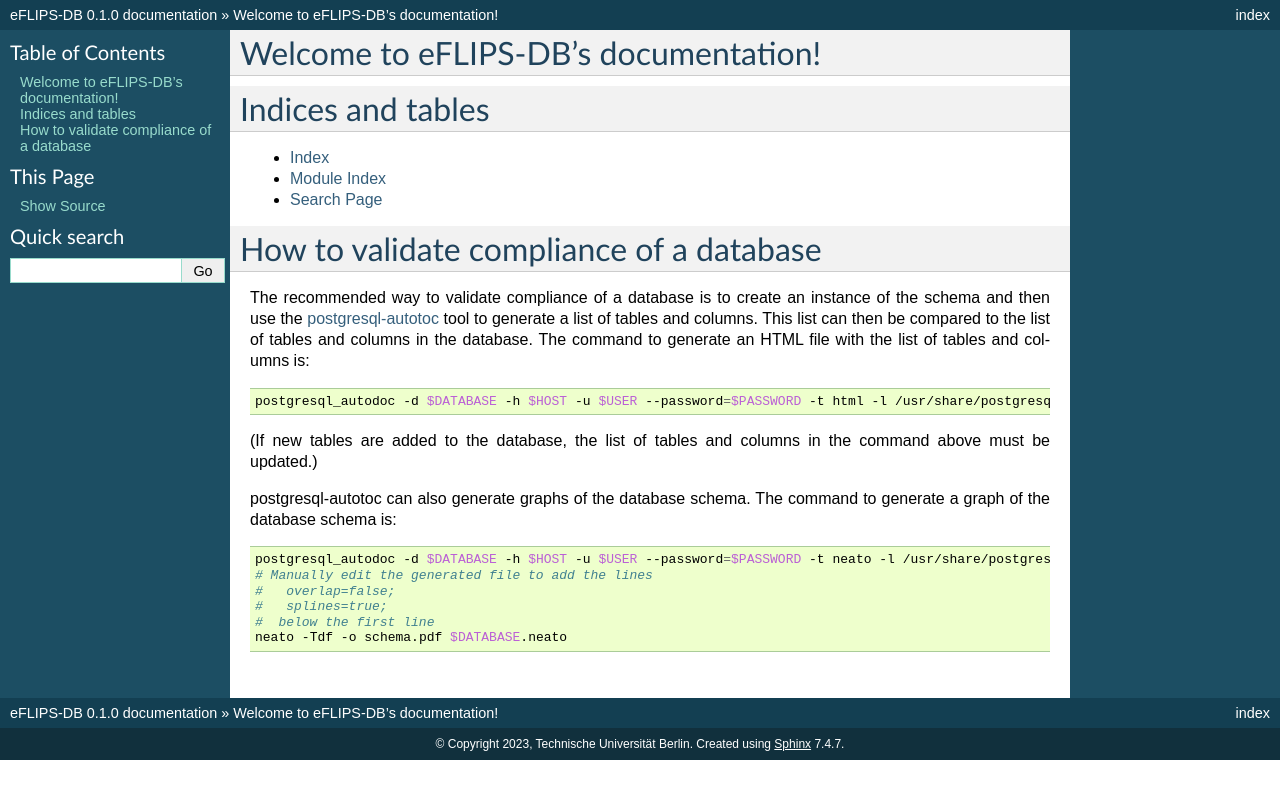
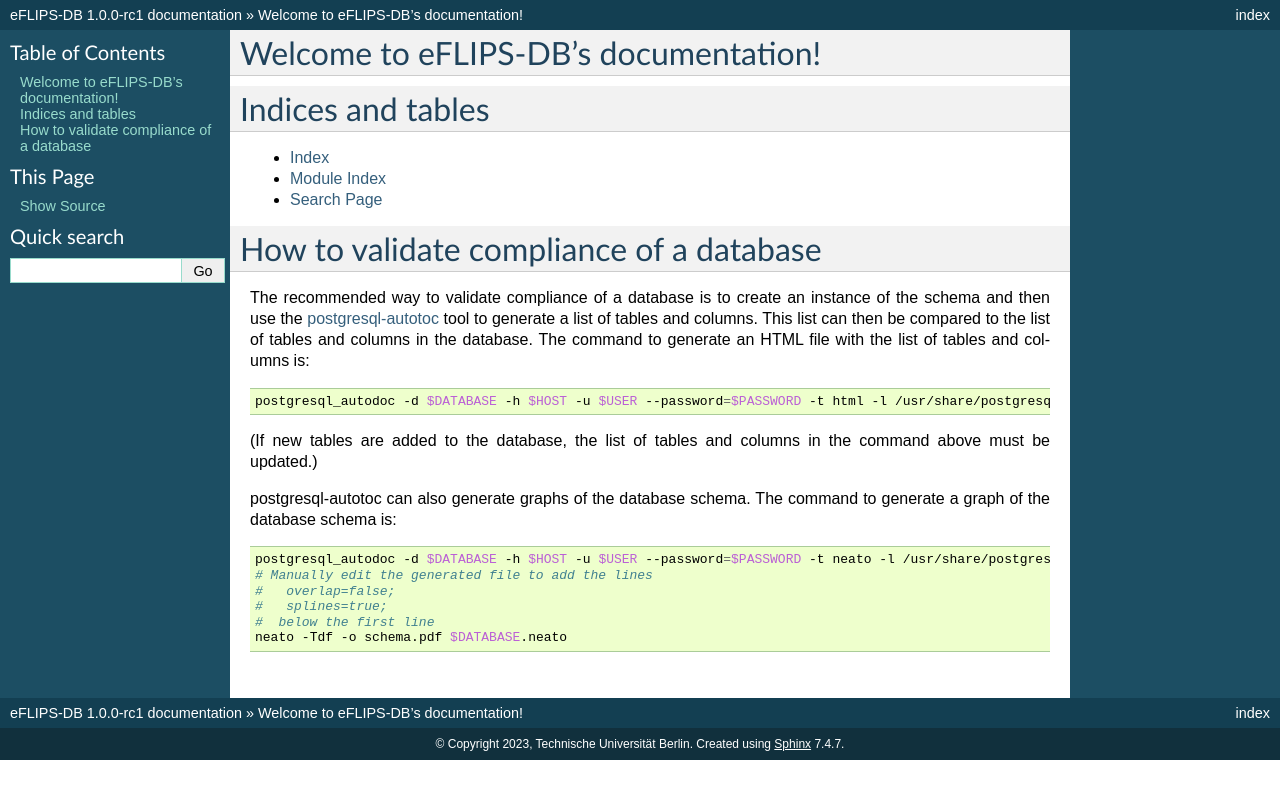
Before and after one commit to mpm-tu-berlin/eflips-model, a Sphinx documentation site: the page built from doc/index.rst, in a window 1280 px wide. Shown: the top 799 px of the page. Built offline with Sphinx 7.4.7, drawn with Linux system fonts in a browser that asks for light colours.

Commit message:
Bump version to 1.0.0-rc1

```diff
--- a/doc/conf.py
+++ b/doc/conf.py
@@ -9,7 +9,7 @@
 project = "eFLIPS-DB"
 copyright = "2023, Technische Universität Berlin"
 author = "Ludger Heide"
-release = "0.1.0"
+release = "1.0.0-rc1"
 
 
 # -- General configuration ---------------------------------------------------
--- a/pyproject.toml
+++ b/pyproject.toml
@@ -1,6 +1,6 @@
 [tool.poetry]
 name = "eflips-db"
-version = "0.1.0"
+version = "1.0.0-rc1"
 description = "A common data model for the eflips family of electric vehicle simulation & optimization tools."
 authors = ["Ludger Heide <ludger.heide@tu-berlin.de>"]
 readme = "README.md"
```
